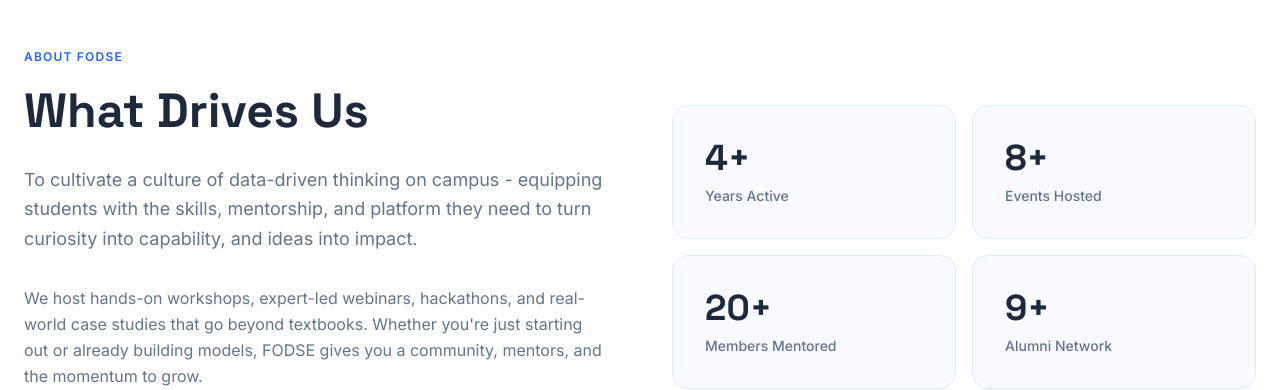
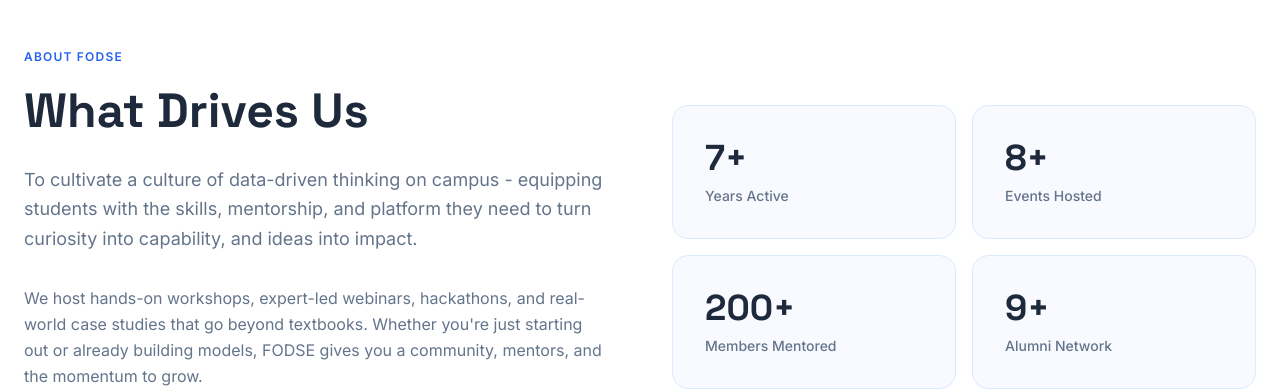
Before and after one commit to fodsesvce/FODSE-Website, a Next.js app: page / in a window 1280 px wide. Shown: the part 880-1270 px from the top of the page. Built offline with nearby package versions, Linux system fonts and the light colour scheme.

Commit message:
Update AboutPreview.tsx

```diff
--- a/components/home/AboutPreview.tsx
+++ b/components/home/AboutPreview.tsx
@@ -5,9 +5,9 @@
 import { ArrowRight } from "lucide-react";
 
 const stats = [
-  { value: "4+", label: "Years Active" },
+  { value: "7+", label: "Years Active" },
   { value: "8+", label: "Events Hosted" },
-  { value: "20+", label: "Members Mentored" },
+  { value: "200+", label: "Members Mentored" },
   { value: "9+", label: "Alumni Network" },
 ];
 
```
